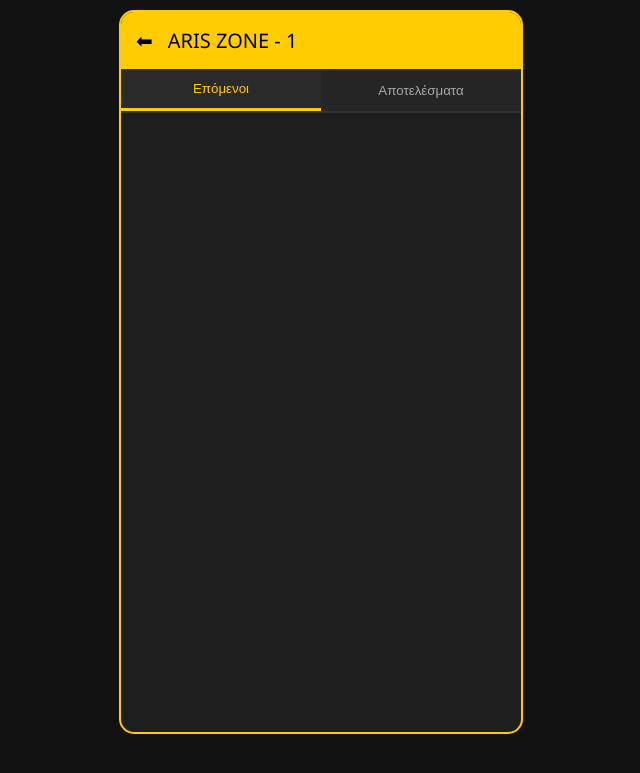
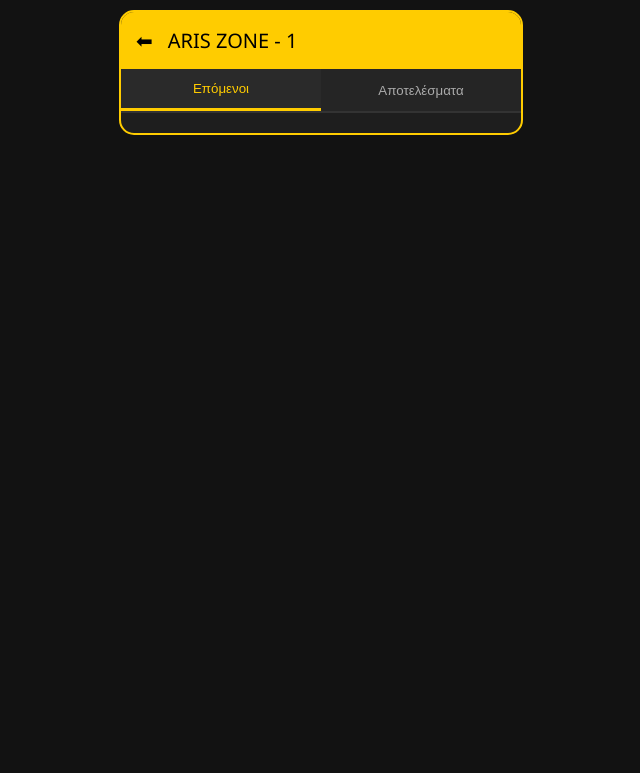
Before and after one commit to zstavros/aris-zone, a FastAPI app: page /sport/1 in a window 1280 px wide. Shown: the top 773 px of the page, without its empty margins (319-959 px from the left). Run offline with FastAPI, Linux system fonts and the light colour scheme; data that the repository does not hold is empty.

Commit message:
Update sport.html

```diff
--- a/templates/sport.html
+++ b/templates/sport.html
@@ -7,7 +7,7 @@
     <title>Άρης - {{ sport|capitalize }}</title>
     <style>
         body { font-family: 'Segoe UI', Arial, sans-serif; background-color: #121212; color: white; margin: 0; padding: 10px; display: flex; justify-content: center; }
-        .phone-container { width: 100%; max-width: 400px; background: #1e1e1e; border-radius: 15px; border: 2px solid #ffcc00; overflow: hidden; min-height: 90vh; }
+        .phone-container { width: 100%; max-width: 400px; background: #1e1e1e; border-radius: 15px; border: 2px solid #ffcc00; overflow: hidden; height: auto; }
         .header { background: #ffcc00; color: #000; padding: 15px; font-size: 20px; font-weight: normal; display: flex; align-items: center; }
         .back-btn { text-decoration: none; color: black; margin-right: 15px; font-weight: normal; }
         .tabs { display: flex; background: #252525; border-bottom: 2px solid #333; }
```
